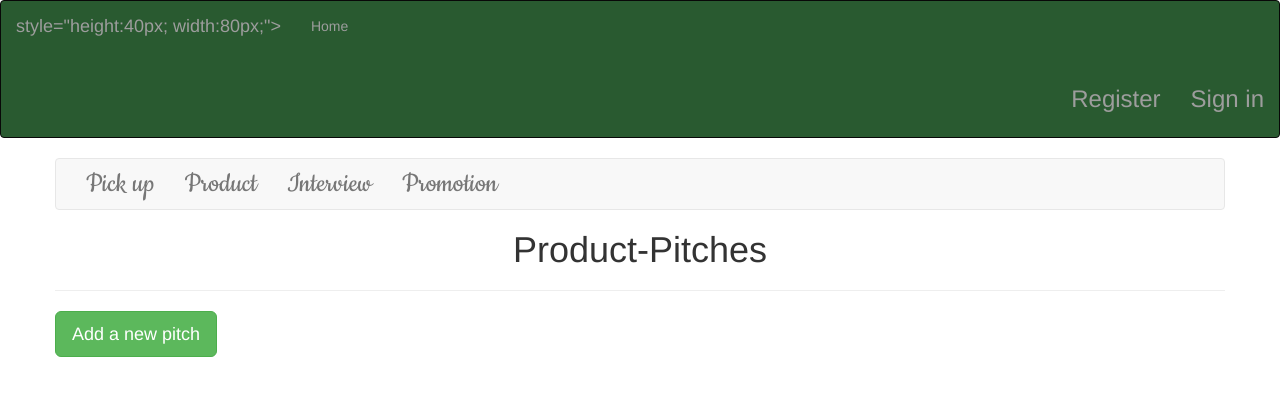
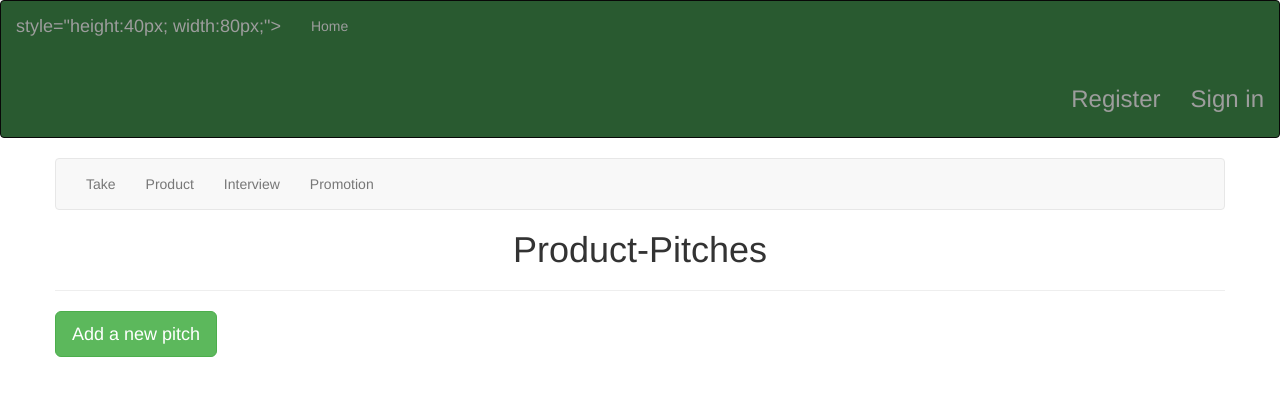
Before and after one commit to Rickyngotho/pitch, a Flask app: page /product in a window 1280 px wide. Shown: the top 396 px of the page. Run offline with Flask 2, Linux system fonts and the light colour scheme; tables that the repository leaves empty hold one stand-in row (values such as "Sample post"); some libraries are stand-ins or nearby versions; some web fonts are replaced.

Commit message:
change font

```diff
--- a/app/templates/product.html
+++ b/app/templates/product.html
@@ -10,7 +10,7 @@
                 <!-- Collect the nav links, forms, and other content for toggling -->
                 <div class="collapse navbar-collapse navbar-ex1-collapse" id="pro">
                   <ul class="nav navbar-nav">
-                    <li><a href="/pitch">Pick up</a></li>
+                    <li><a href="/pitch">Take</a></li>
                     <li><a href="/product">Product</a></li>
                   <li><a href="/interview">Interview</a></li>
                     <li><a href="/promotion">Promotion</a></li>
@@ -26,7 +26,7 @@
         {% for prodo in product_pitches %}
                 <div class="panel panel-success panel-heading">
                         <ol>
-                    <H3 style="font-family: 'Cookie', cursive;">{{prodo.body}}</H3>
+                    <H3>{{prodo.body}}</H3>
                     <p>By:{{prodo.post}}</p>
                     <p>{{prodo.date_posted}}</p>
 
@@ -52,12 +52,12 @@
 
 
 </div>
-<style>
-#pro{
+<!-- <style>
+/* #pro{
     font-family: 'Cookie', cursive;
     font-size: 30px;
     color: black;
 
 }
-</style>
+</style> */ -->
 {% endblock%}
```
